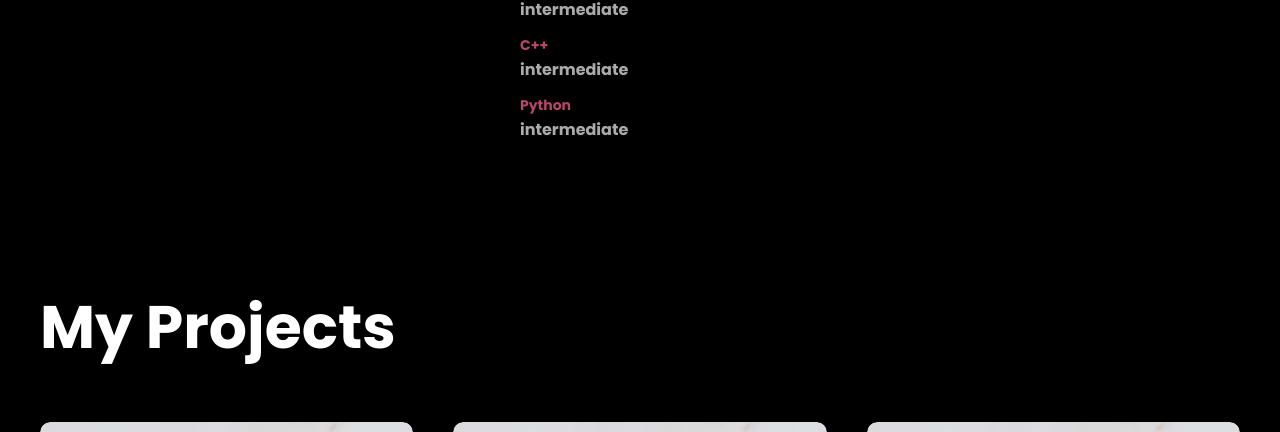
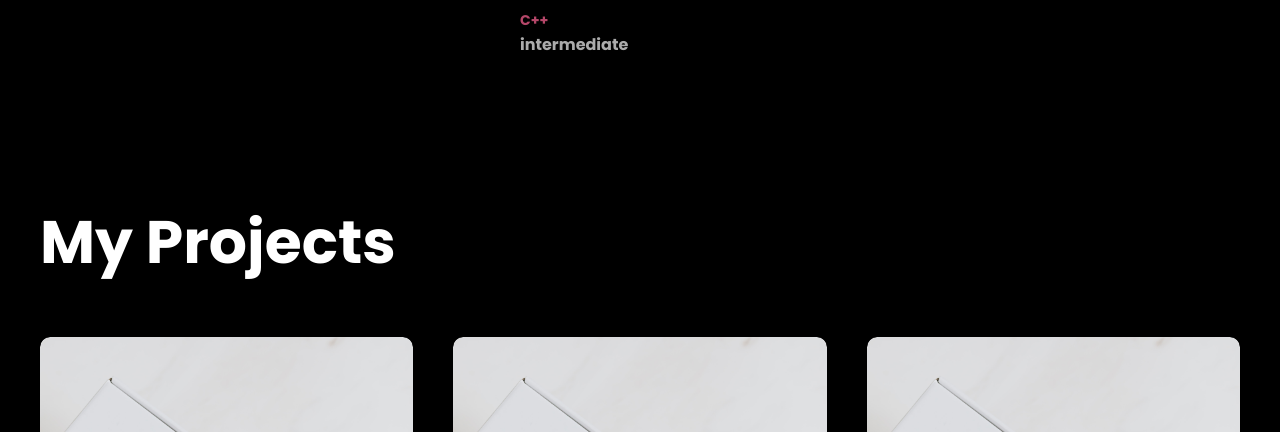
Before and after one commit to ARPIT0077/Stealth1, a plain HTML site: page index.html in a window 1280 px wide. Shown: the part 1367-1799 px from the top of the page. Drawn offline with nearby package versions, Linux system fonts and the light colour scheme.

Commit message:
tried resolving conflicts.

```diff
--- a/index.html
+++ b/index.html
@@ -64,7 +64,6 @@
                  <!-- /*-------about--------*/ -->
 
         <div id="about">
-            =======
             <div class="container">
                 <div class="row">
                     <div class="about-col-1">
@@ -87,7 +86,7 @@
                                 <li><span>javascript</span><br>intermediate</li>
                                 <li><span>Css</span><br>intermediate</li>
                                 <li><span>C++</span><br>intermediate</li>
-                                <li><span>Python</span><br>intermediate</li>
+
 
                             </ul>
                         </div>
```
Also changed, not shown: 1 other file.
